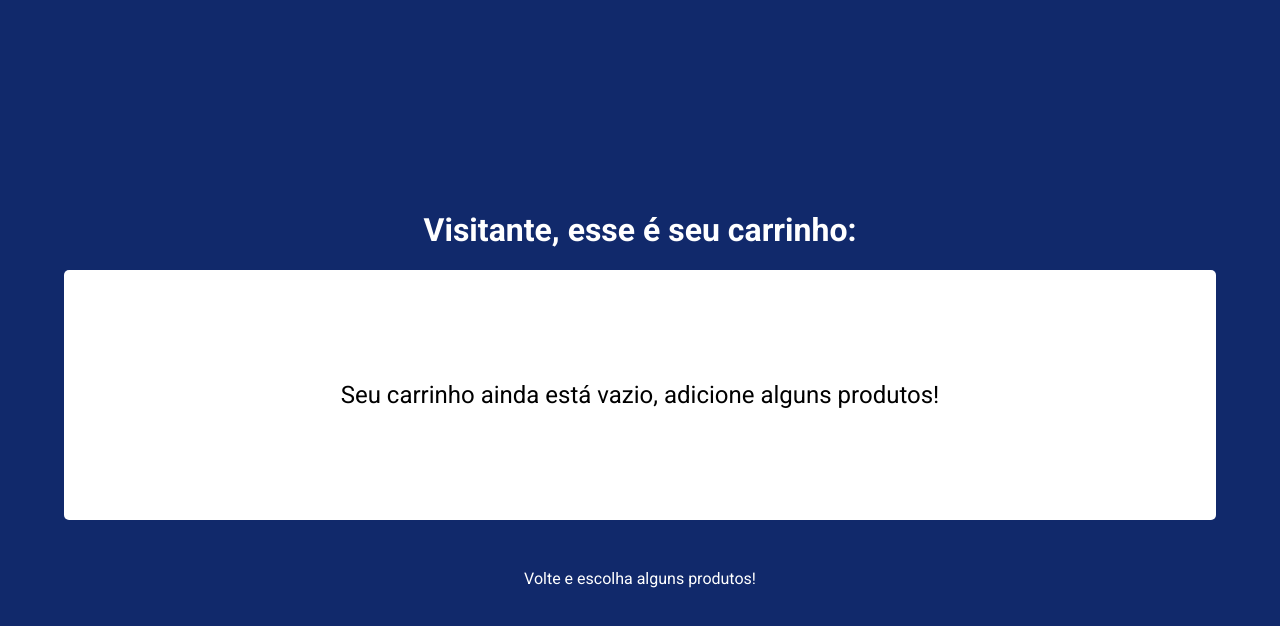
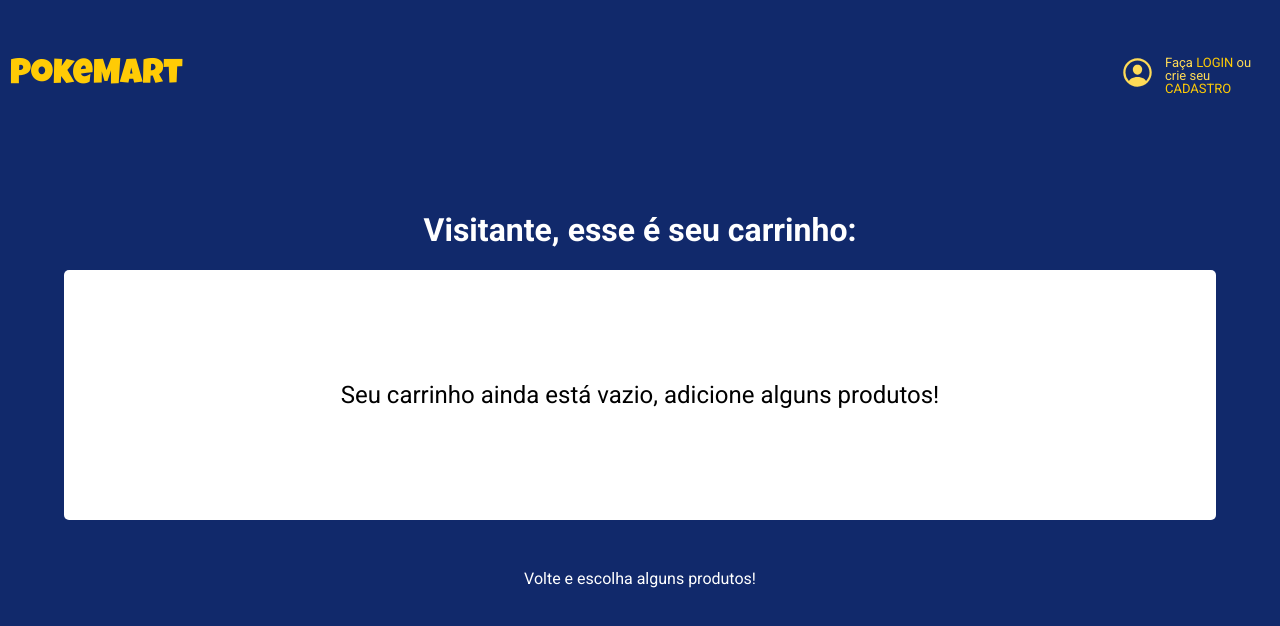
Before and after one commit to MateusDiniz9/pokemart-front, a React (Create React App) app: page /cart in a window 1280 px wide. Shown: the top 626 px of the page. Built offline with nearby package versions, Linux system fonts and the light colour scheme.

Commit message:
Adicionado header

```diff
--- a/src/Components/HomePage.js
+++ b/src/Components/HomePage.js
@@ -2,6 +2,7 @@ import styled from "styled-components";
 import Header from "../commons/Header";
 import { useState, useEffect } from "react";
 import { getProducts } from "../services/pokemart";
+import Loading from '../commons/Loading';
 
 export default function HomePage() {
   const [products, setProducts] = useState([]);
@@ -17,7 +18,7 @@ export default function HomePage() {
       <Header />
       <Products>
         {products.length === 0
-          ? ""
+          ? <Loading />
           : products.map((product, index) => (
               <Pokemon key={index}>
                 <img src={product.img} alt="img_poke" />
--- a/src/Components/cart/CartPage.js
+++ b/src/Components/cart/CartPage.js
@@ -2,7 +2,7 @@ import React from "react";
 import styled from "styled-components";
 import { useState, useEffect, useContext } from "react";
 import { getCart } from "../../services/pokemart";
-//import header
+import Header from '../../commons/Header';
 import CartContext from "../../contexts/CartContext";
 import EmptyCart from "./EmptyCart";
 import FullCart from "./FullCart";
@@ -23,7 +23,7 @@ function CartPage() {
 
   return (
     <>
-        {/* <Header /> */}
+        <Header />
         <Main>
           <h1>{localData?.token ? `${<span>{localData.username}</span>},` : 'Visitante,' } esse é seu carrinho:</h1>
 
```
